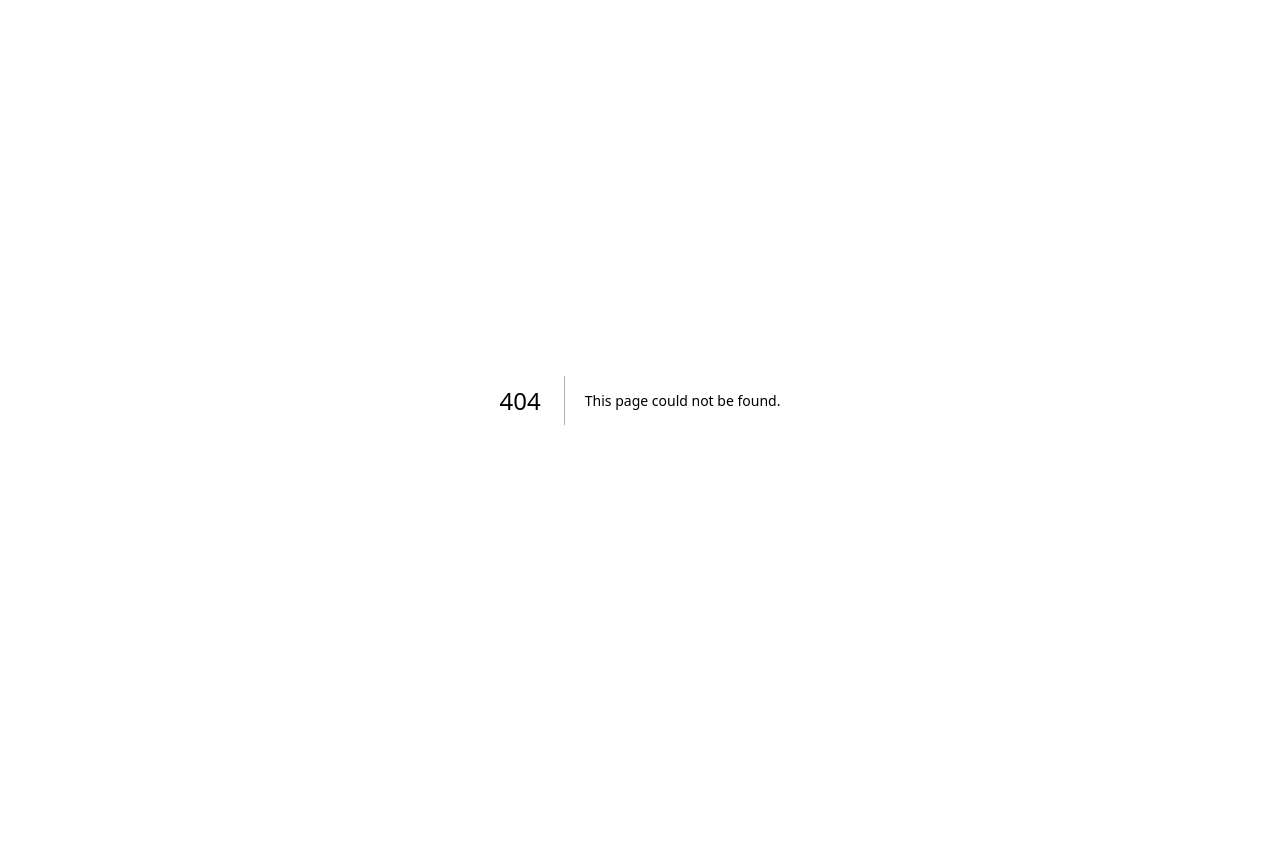
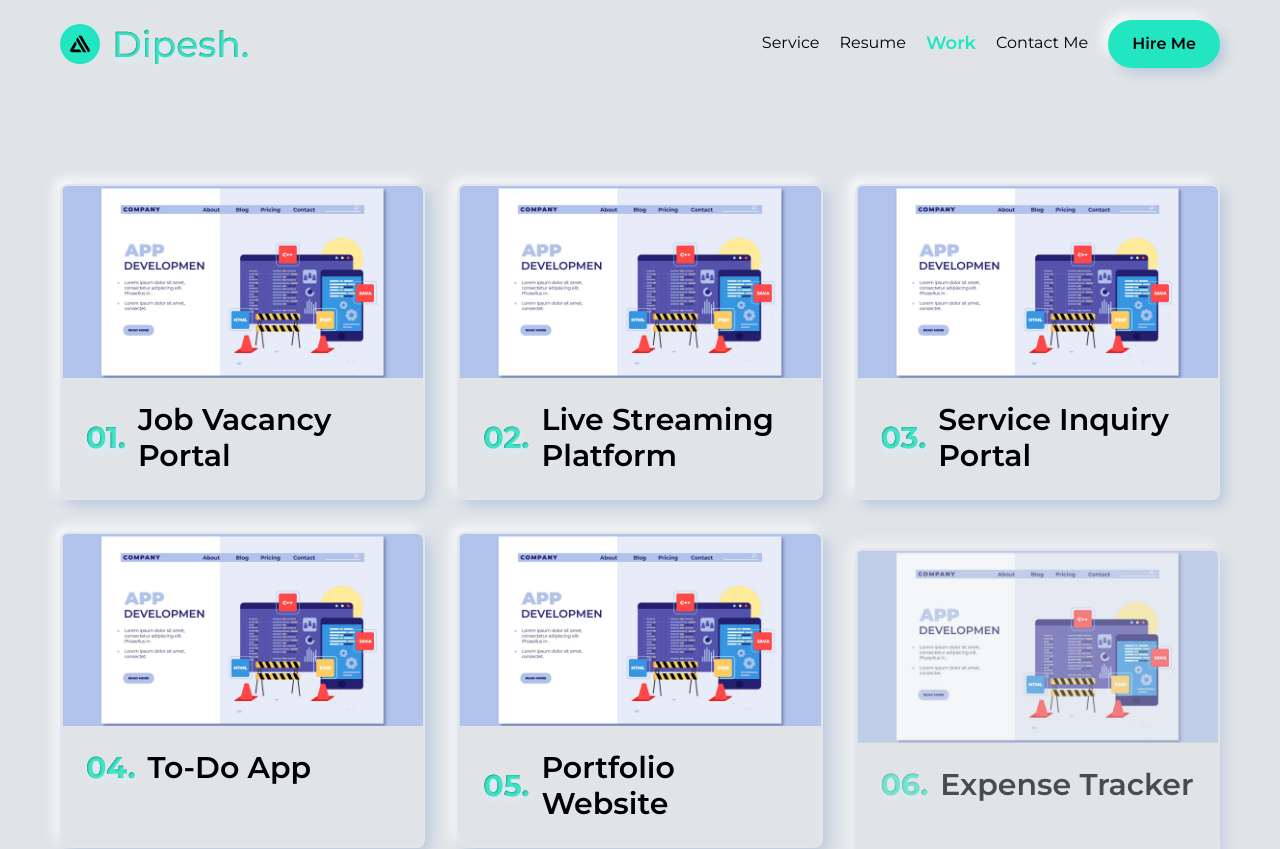
Before and after one commit to DipeshPun91/portfolio_website_next.js, a Next.js app: page /mywork in a window 1280 px wide. Before the commit this address had no page. Shown: the top 849 px of the page. Before the commit the page ends 800 px from the top, so only its background shows below. Built offline with nearby package versions, Linux system fonts and the light colour scheme.

Commit message:
Thirteenth commit

```diff
--- /dev/null
+++ b/src/app/mywork/page.tsx
@@ -0,0 +1,224 @@
+"use client";
+
+import { useState } from "react";
+import { motion } from "framer-motion";
+import Header from "@/components/Header";
+import Footer from "@/components/Footer";
+import Image from "next/image";
+import Link from "next/link";
+
+interface Project {
+  id: string;
+  title: string;
+  description: string;
+  technologies: string[];
+  githubLink: string;
+  image: string;
+}
+
+const projects: Project[] = [
+  {
+    id: "01.",
+    title: "Job Vacancy Portal",
+    description:
+      "A job portal web application that allows users to apply for vacancy and manage job vacancy effectively.",
+    technologies: ["Laravel", "XAMPP", "MySQL", "HTML", "CSS", "JavaScript"],
+    githubLink: "https://github.com/DipeshPun91/job_portal_website_laravel_10",
+    image: "/images/project.jpg",
+  },
+  {
+    id: "02.",
+    title: "Live Streaming Platform",
+    description:
+      "A live streaming website that allows user to view live stream, match highlight, and schedule, also administrator have CRUD funtionality to manage content.",
+    technologies: ["Laravel", "XAMPP", "MySQL", "HTML", "CSS", "JavaScript"],
+    githubLink:
+      "https://github.com/DipeshPun91/live_streaming_website_laravel_10",
+    image: "/images/project.jpg",
+  },
+  {
+    id: "03.",
+    title: "Service Inquiry Portal",
+    description:
+      "A service inquiry web application with chat bot and inquiry fulctionality for users and CRUD functionality for managing content and sending inquiry feedback",
+    technologies: ["Laravel", "XAMPP", "MySQL", "HTML", "CSS", "JavaScript"],
+    githubLink: "",
+    image: "/images/project.jpg",
+  },
+  {
+    id: "04.",
+    title: "To-Do App",
+    description:
+      "A web application that allows users to create and manage tasks effectively.",
+    technologies: ["React", "Next.js", "Tailwind CSS"],
+    githubLink:
+      "https://github.com/DipeshPun91/todo_app_using_next.js_and_tailwind_css",
+    image: "/images/project.jpg",
+  },
+  {
+    id: "05.",
+    title: "Portfolio Website",
+    description:
+      "A portfolio website showcasing personal projects and achievements.",
+    technologies: ["React", "Next.js", "Tailwind CSS", "Nodemailer"],
+    githubLink: "",
+    image: "/images/project.jpg",
+  },
+  {
+    id: "06.",
+    title: "Expense Tracker",
+    description:
+      "A espense tracker web application that allows users to track income and expenses, visualize spending patterns, and generate reports.",
+    technologies: ["Node.js", "Socket.IO", "Express"],
+    githubLink: "",
+    image: "/images/project.jpg",
+  },
+];
+
+export default function MyWork() {
+  const [selectedProject, setSelectedProject] = useState<Project | null>(null);
+
+  return (
+    <>
+      <Header />
+      <section>
+        <div className="container px-5 py-24 mx-auto">
+          <div className="flex flex-wrap -m-4">
+            {projects.map((project, index) => (
+              <motion.div
+                key={project.id}
+                className="p-4 md:w-1/3 cursor-pointer"
+                onClick={() => setSelectedProject(project)}
+                initial={{ opacity: 0, y: 50 }}
+                animate={{
+                  opacity: 1,
+                  y: 0,
+                  transition: {
+                    delay: index * 1,
+                    duration: 1,
+                    ease: "easeInOut",
+                  },
+                }}
+              >
+                <div className="h-full border-2 border-gray-200 border-opacity-60 rounded-lg overflow-hidden effect">
+                  <Image
+                    className="lg:h-48 md:h-36 w-full object-cover object-center"
+                    src={project.image}
+                    alt={project.title}
+                    width={720}
+                    height={400}
+                    priority
+                  />
+                  <div className="p-6 flex flex-row items-center">
+                    <h1 className="text-2xl sm:text-3xl mr-3 font-bold uppercase title">
+                      {project.id}
+                    </h1>
+                    <h2 className="text-2xl sm:text-3xl font-semibold">
+                      {project.title}
+                    </h2>
+                  </div>
+                </div>
+              </motion.div>
+            ))}
+          </div>
+        </div>
+      </section>
+
+      {selectedProject && (
+        <div className="fixed inset-0 z-50 bg-primary bg-opacity-70 flex justify-center items-center">
+          <div className="bg-[#e0e4e7] rounded-lg p-8 relative max-w-4xl w-full">
+            <motion.div
+              initial={{ opacity: 0, y: 30 }}
+              animate={{
+                opacity: 1,
+                y: 0,
+                transition: {
+                  opacity: {
+                    delay: 0.1,
+                    duration: 0.6,
+                    ease: "easeOut",
+                  },
+                  y: {
+                    delay: 0.1,
+                    duration: 0.6,
+                    ease: "easeOut",
+                  },
+                },
+              }}
+            >
+              <div className="lg:flex lg:space-x-6">
+                <Image
+                  alt={selectedProject.title}
+                  className="lg:w-1/2 w-full lg:h-auto h-64 object-cover object-center rounded"
+                  src={selectedProject.image}
+                  width={400}
+                  height={400}
+                  priority
+                />
+                <div className="lg:w-1/2 mt-6 lg:mt-0 p-6 effect">
+                  <h1 className="text-4xl sm:text-5xl mb-2 font-bold uppercase title">
+                    {selectedProject.id}
+                  </h1>
+                  <h2 className="text-2xl sm:text-3xl font-semibold uppercase">
+                    {selectedProject.title}
+                  </h2>
+                  <p className="leading-relaxed mt-4 text-gray-500">
+                    {selectedProject.description}
+                  </p>
+                  <ul className="mt-4">
+                    {selectedProject.technologies.map((tech, index) => (
+                      <li key={index} className="text-sm text-gray-700">
+                        ➤ {tech}
+                      </li>
+                    ))}
+                  </ul>
+                  <div className="flex flex-row justify-between items-center mt-4">
+                    <Link
+                      href={selectedProject.githubLink}
+                      target="_blank"
+                      rel="noopener noreferrer"
+                      className="effect px-6 py-2 rounded-full hover:bg-accent-HOVER text-dark bg-accent font-semibold transition-all"
+                    >
+                      <svg
+                        xmlns="http://www.w3.org/2000/svg"
+                        width="24"
+                        height="24"
+                        viewBox="0 0 24 24"
+                      >
+                        <path d="M12 .5c-6.628 0-12 5.373-12 12 0 5.301 3.438 9.8 8.205 11.385.6.113.82-.258.82-.577 0-.285-.01-1.04-.015-2.04-3.338.728-4.042-1.61-4.042-1.61-.546-1.385-1.334-1.754-1.334-1.754-1.091-.745.083-.73.083-.73 1.205.084 1.84 1.237 1.84 1.237 1.07 1.834 2.809 1.304 3.495.997.108-.774.418-1.305.76-1.605-2.665-.303-5.467-1.333-5.467-5.931 0-1.31.469-2.382 1.235-3.221-.123-.304-.536-1.524.117-3.176 0 0 1.008-.323 3.301 1.23.957-.266 1.983-.399 3.003-.404 1.02.005 2.047.138 3.006.404 2.291-1.553 3.298-1.23 3.298-1.23.654 1.652.242 2.872.119 3.176.769.839 1.234 1.911 1.234 3.221 0 4.61-2.805 5.625-5.475 5.92.43.372.814 1.104.814 2.226 0 1.606-.015 2.902-.015 3.297 0 .321.217.694.825.575 4.765-1.585 8.2-6.083 8.2-11.382 0-6.627-5.373-12-12-12z" />
+                      </svg>
+                    </Link>
+
+                    <Link
+                      href={selectedProject.githubLink}
+                      target="_blank"
+                      rel="noopener noreferrer"
+                      className="effect px-6 py-2 rounded-full hover:bg-accent-HOVER text-dark bg-accent font-semibold transition-all"
+                    >
+                      <svg
+                        xmlns="http://www.w3.org/2000/svg"
+                        width="28"
+                        height="28"
+                        viewBox="0 0 24 24"
+                      >
+                        <path d="M12.2439 4C12.778 4.00294 14.1143 4.01586 15.5341 4.07273L16.0375 4.09468C17.467 4.16236 18.8953 4.27798 19.6037 4.4755C20.5486 4.74095 21.2913 5.5155 21.5423 6.49732C21.942 8.05641 21.992 11.0994 21.9982 11.8358L21.9991 11.9884L21.9991 11.9991C21.9991 11.9991 21.9991 12.0028 21.9991 12.0099L21.9982 12.1625C21.992 12.8989 21.942 15.9419 21.5423 17.501C21.2878 18.4864 20.5451 19.261 19.6037 19.5228C18.8953 19.7203 17.467 19.8359 16.0375 19.9036L15.5341 19.9255C14.1143 19.9824 12.778 19.9953 12.2439 19.9983L12.0095 19.9991L11.9991 19.9991C11.9991 19.9991 11.9956 19.9991 11.9887 19.9991L11.7545 19.9983C10.6241 19.9921 5.89772 19.941 4.39451 19.5228C3.4496 19.2573 2.70692 18.4828 2.45587 17.501C2.0562 15.9419 2.00624 12.8989 2 12.1625V11.8358C2.00624 11.0994 2.0562 8.05641 2.45587 6.49732C2.7104 5.51186 3.45308 4.73732 4.39451 4.4755C5.89772 4.05723 10.6241 4.00622 11.7545 4H12.2439ZM9.99911 8.49914V15.4991L15.9991 11.9991L9.99911 8.49914Z"></path>
+                      </svg>
+                    </Link>
+
+                    <button
+                      className="effect px-6 py-2 rounded-full hover:bg-accent-HOVER text-dark bg-accent font-semibold transition-all"
+                      onClick={() => setSelectedProject(null)}
+                    >
+                      ✖
+                    </button>
+                  </div>
+                </div>
+              </div>
+            </motion.div>
+          </div>
+        </div>
+      )}
+      <Footer />
+    </>
+  );
+}
```
